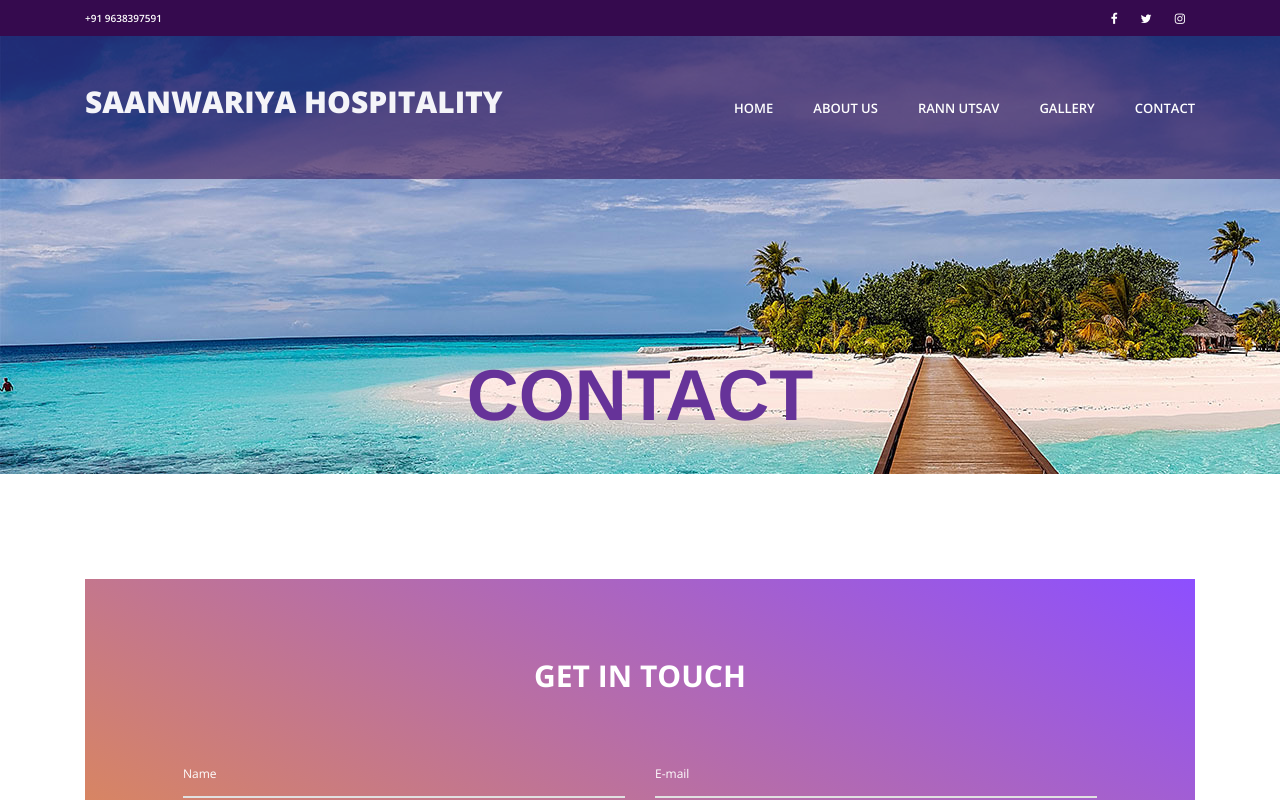
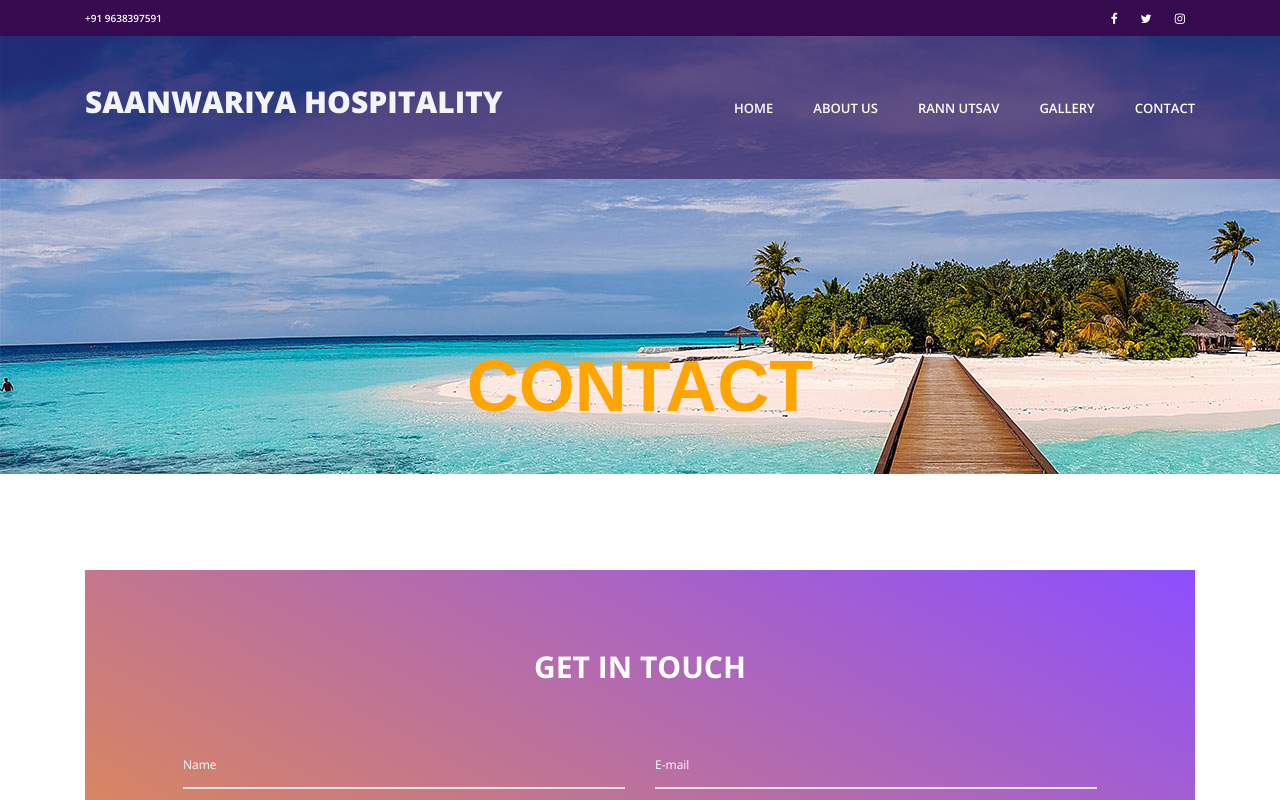
Before and after one commit to PanthraxDigital/SaanwariyaHospitality, a React (Create React App) app in the folder saanwariya_hospitality/: page /contact in a window 1280 px wide. Shown: the top 800 px of the page. Built offline with nearby package versions, Linux system fonts and the light colour scheme.

Commit message:
UI changes

```diff
--- a/saanwariya_hospitality/src/components/contact.js
+++ b/saanwariya_hospitality/src/components/contact.js
@@ -5,7 +5,7 @@ import "../styles/contact_responsive.css";
 
 const contact = () => (
   <div>
-    <div classNameName="home">
+    <div className="home">
       <div className="home_background parallax-window" data-parallax="scroll" />
       <img src={require("../images/contact_background.jpg")} />
       <div className="home_content">
--- a/saanwariya_hospitality/src/styles/contact_styles.css
+++ b/saanwariya_hospitality/src/styles/contact_styles.css
@@ -780,8 +780,9 @@ section
 {
 	font-size: 72px;
 	font-weight: 800;
-	color: rebeccapurple;
+	color: orange;
 	text-transform: uppercase;
+	font-family: Arial, Helvetica, sans-serif;
 }
 
 /*********************************
```
